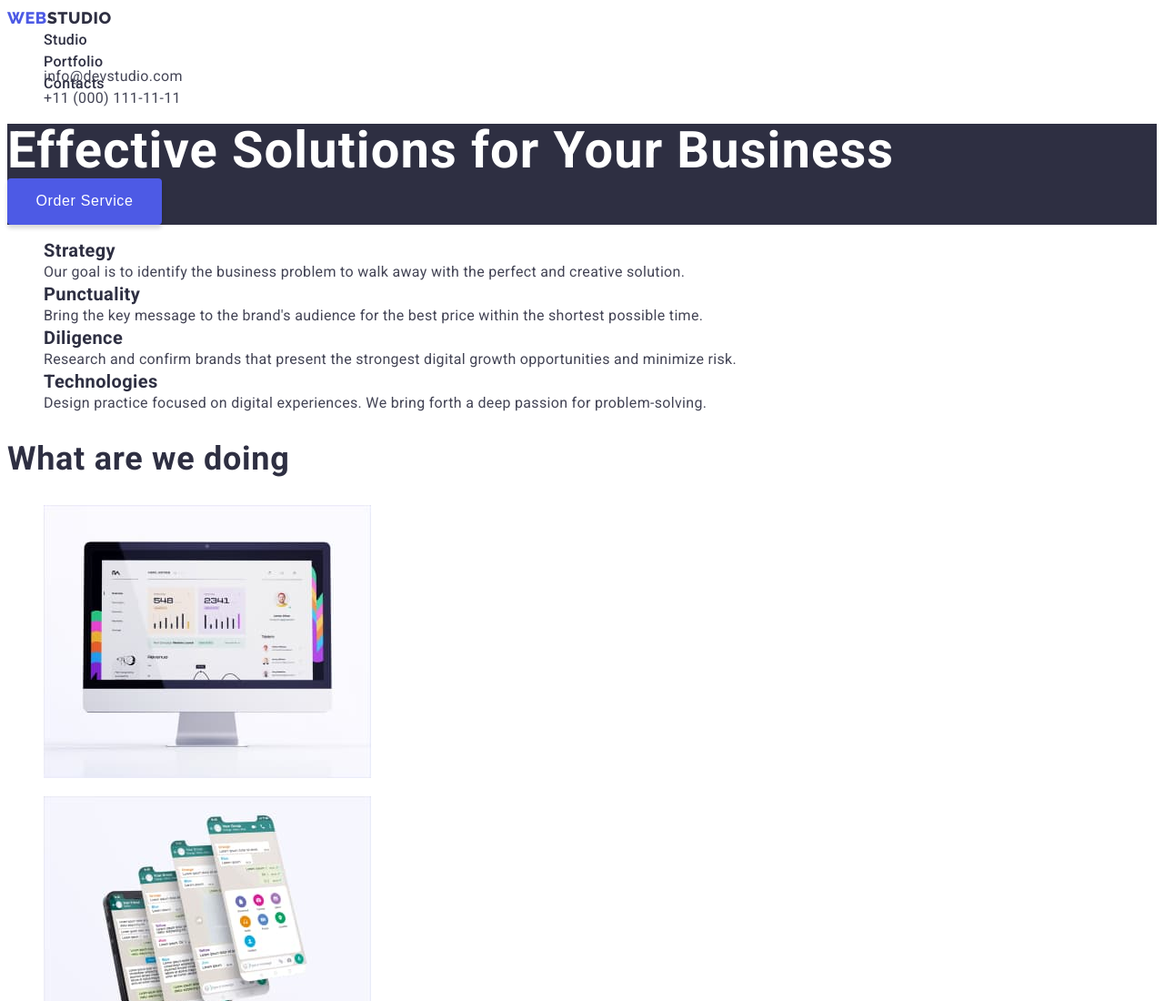
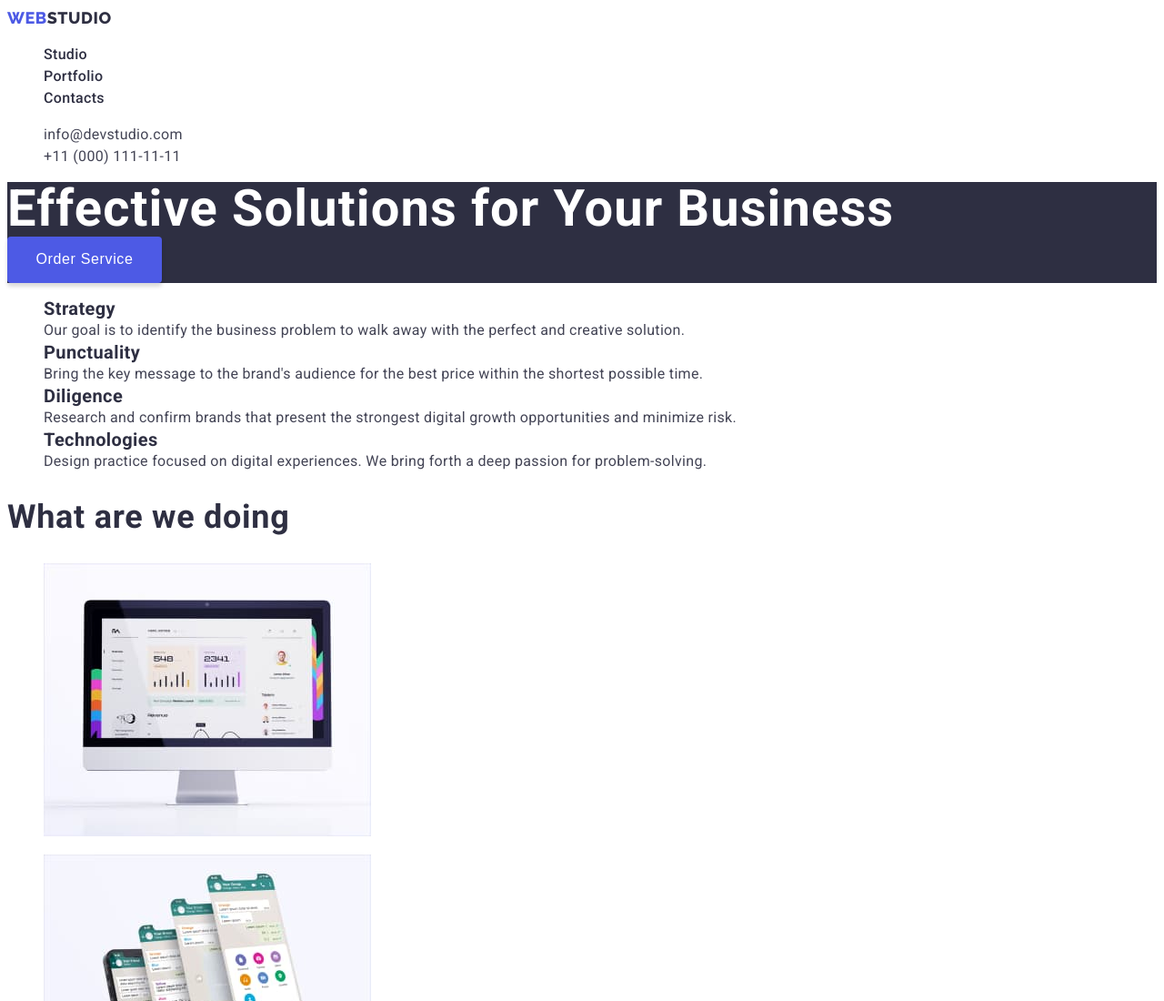
Before and after one commit to olegkurica/goit-markup-hw-02, a plain HTML site: page index.html in a window 1280 px wide. Shown: the top 1100 px of the page at 91% size. Drawn offline with Linux system fonts and the light colour scheme.

Commit message:
update styles.css

```diff
--- a/css/styles.css
+++ b/css/styles.css
@@ -40,12 +40,6 @@ body {
 
 .header-logo>span {
     color: var(--iris-color);
-}
-
-.header-list {
-    width: 261px;
-    height: 24px;
-    margin: 0;
 }
 
 .header-link {
```
